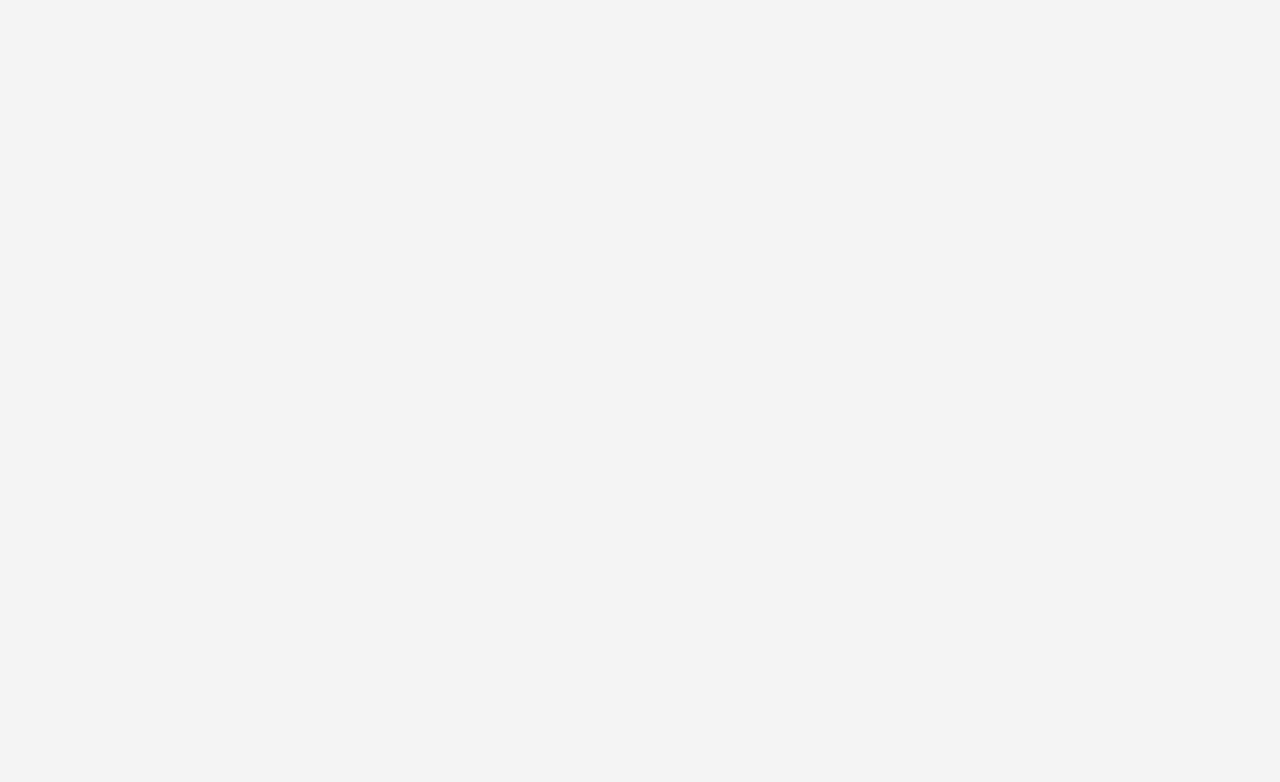
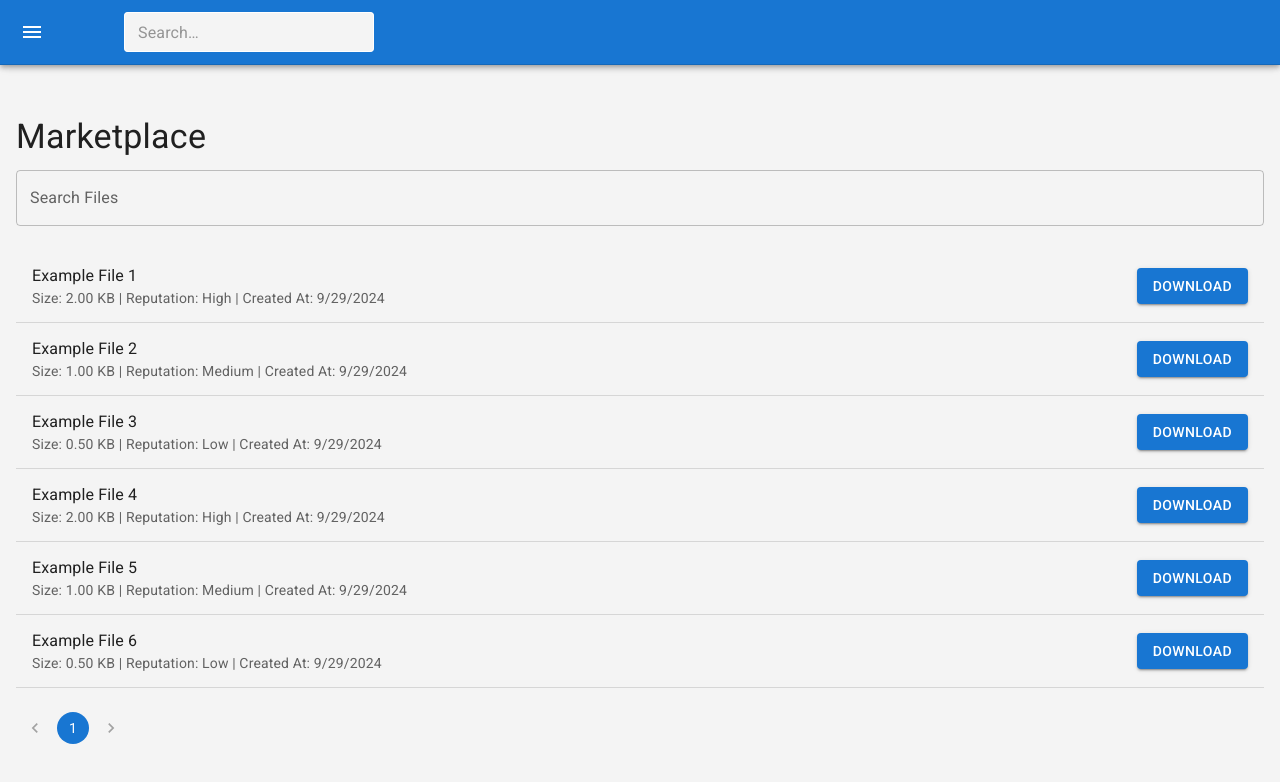
Before and after one commit to Mayukh-Banik/CSE-416, a React (Create React App) app in the folder client/: page /#/market in a window 1280 px wide. Before the commit this address had no page. Shown: the top 782 px of the page. Built offline with nearby package versions, Linux system fonts and the light colour scheme.

Commit message:
added marketplace

```diff
--- a/client/src/App.tsx
+++ b/client/src/App.tsx
@@ -32,6 +32,7 @@ import SettingPage from "./Components/SettingPage";
 import WalletPage from "./Components/WalletPage";
 import FilesPage from "./Components/FilesPage";
 import MiningPage from "./Components/MiningPage";
+import MarketPage from "./Components/MarketPage";
 
 const isUserLoggedIn = true; // should add the actual login state logic here.
 
@@ -205,6 +206,7 @@ const App: React.FC = () => {
           <Route path="/register" element={<RegisterPage />} />
           <Route path="/login" element={<LoginPage />} />
           <Route path="/signup" element={<SignupPage />} />
+          <Route path="/market" element={<MarketPage />} />
           <Route path="/files" element={<FilesPage />} />
           <Route
             path="/settings"
--- /dev/null
+++ b/client/src/Components/MarketPage.tsx
@@ -0,0 +1,83 @@
+import React, { useState } from 'react';
+import { Box, Typography, List, ListItem, ListItemText, Button, TextField, Pagination } from '@mui/material';
+import Header from './Header';
+import Sidebar from './Sidebar';
+
+export interface IFile {
+  fileName: string;
+  hash: string;
+  reputation: string;
+  fileSize: number; // in bytes
+  createdAt: Date;
+}
+
+const MarketPage: React.FC = () => {
+  const [files, setFiles] = useState<IFile[]>([
+    { fileName: 'Example File 1', hash: 'abc123', reputation: 'High', fileSize: 2048, createdAt: new Date() },
+    { fileName: 'Example File 2', hash: 'def456', reputation: 'Medium', fileSize: 1024, createdAt: new Date() },
+    { fileName: 'Example File 3', hash: 'ghi789', reputation: 'Low', fileSize: 512, createdAt: new Date() },
+    { fileName: 'Example File 4', hash: 'jkl012', reputation: 'High', fileSize: 2048, createdAt: new Date() },
+    { fileName: 'Example File 5', hash: 'mno345', reputation: 'Medium', fileSize: 1024, createdAt: new Date() },
+    { fileName: 'Example File 6', hash: 'pqr678', reputation: 'Low', fileSize: 512, createdAt: new Date() },
+    // Add more files as needed
+  ]);
+
+  const [searchTerm, setSearchTerm] = useState('');
+  const [page, setPage] = useState(1);
+  const itemsPerPage = 10;
+
+  const filteredFiles = files.filter(file =>
+    file.fileName.toLowerCase().includes(searchTerm.toLowerCase())
+  );
+
+  const handleDownloadRequest = (file: IFile) => {
+    console.log(`Requesting download for: ${file.fileName}`);
+  };
+
+  const handlePageChange = (event: React.ChangeEvent<unknown>, value: number) => {
+    setPage(value);
+  };
+
+  const indexOfLastFile = page * itemsPerPage;
+  const indexOfFirstFile = indexOfLastFile - itemsPerPage;
+  const currentFiles = filteredFiles.slice(indexOfFirstFile, indexOfLastFile);
+
+  return (
+    <Box sx={{ padding: 2, marginTop:'100px' }}>
+      <Sidebar/>
+      <Typography variant="h4" gutterBottom>
+        Marketplace
+      </Typography>
+      <TextField
+        label="Search Files"
+        variant="outlined"
+        fullWidth
+        value={searchTerm}
+        onChange={(e) => setSearchTerm(e.target.value)}
+        sx={{ marginBottom: 2 }}
+      />
+      <List>
+        {currentFiles.map((file) => (
+          <ListItem key={file.hash} divider>
+            <ListItemText
+              primary={file.fileName}
+              secondary={`Size: ${(file.fileSize / 1024).toFixed(2)} KB | Reputation: ${file.reputation} | Created At: ${file.createdAt.toLocaleDateString()}`}
+            />
+            <Button variant="contained" onClick={() => handleDownloadRequest(file)}>
+              Download
+            </Button>
+          </ListItem>
+        ))}
+      </List>
+      <Pagination
+        count={Math.ceil(filteredFiles.length / itemsPerPage)}
+        page={page}
+        onChange={handlePageChange}
+        color="primary"
+        sx={{ marginTop: 2 }}
+      />
+    </Box>
+  );
+};
+
+export default MarketPage;
--- a/client/src/Components/Sidebar.tsx
+++ b/client/src/Components/Sidebar.tsx
@@ -94,6 +94,10 @@ const Sidebar: React.FC = () =>
   const handleSettings = async () => {
     navigate('/settings');
   };
+
+  const handleMarket = async () => {
+    navigate('/market')
+  }
   // const [dashboardOpen,setDashBoardOpen] = React.useState(false);
 
 
@@ -110,6 +114,12 @@ const Sidebar: React.FC = () =>
   const drawer = (
     <div>
       <List>
+
+        <ListItem onClick={handleMarket} sx={{cursor:"pointer", "&:hover": {backgroundColor: 'rgba(0, 0, 0, 0.08)', },}}>
+          <ListItemIcon><FileCopyIcon/></ListItemIcon>
+          <ListItemText primary = "Market"></ListItemText>
+        </ListItem>
+
         <ListItem onClick={handleFiles} sx={{cursor:"pointer", "&:hover": {backgroundColor: 'rgba(0, 0, 0, 0.08)', },}}>
           <ListItemIcon><FileCopyIcon/></ListItemIcon>
           <ListItemText primary = "Files"></ListItemText>
```
